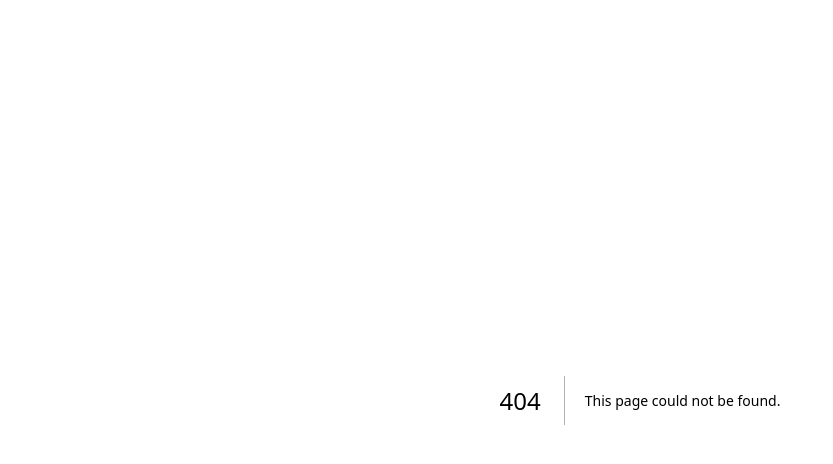
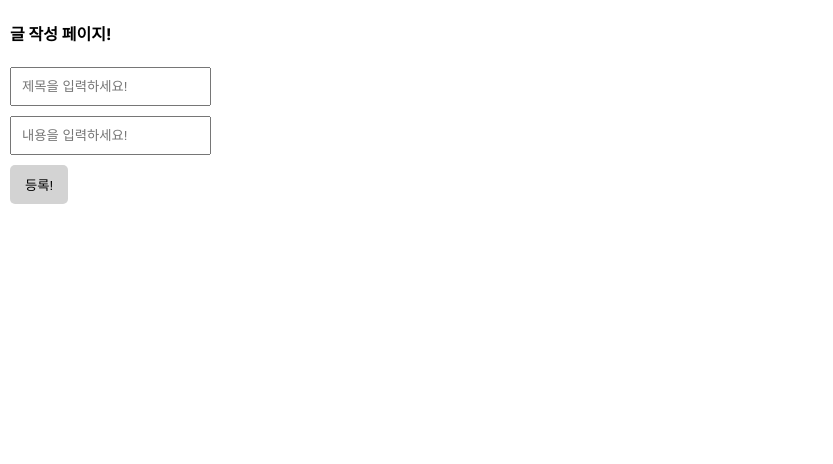
Before and after one commit to layla-focalors/nextjs_post, a Next.js app: page /write in a window 1280 px wide. Before the commit this address had no page. Shown: the top 464 px of the page, without its empty margins (0-833 px from the left). Built offline with nearby package versions, Linux system fonts and the light colour scheme.

Commit message:
add files

```diff
--- a/app/globals.css
+++ b/app/globals.css
@@ -1,5 +1,5 @@
 body {
-  margin: 0;
+  margin: 10px;
 }
 .list-bg {
   background: rgb(249, 250, 255);
@@ -21,3 +21,19 @@ body {
   color: grey;
   margin : 5px 0px;
 }
+
+.p-20 {
+  padding: 20px;
+}
+input {
+  box-sizing: border-box;
+  padding: 10px;
+  display: block;
+  margin-bottom: 10px;
+}
+button {
+  padding: 10px 15px;
+  background: lightgray;
+  border: none;
+  border-radius: 5px;
+}
--- /dev/null
+++ b/app/write/page.js
@@ -0,0 +1,14 @@
+export default function Write() {
+    return(
+        <div>
+            <h4>글 작성 페이지!</h4>
+            <form action="/api/write" method="POST">
+                <input type="text" name="title" placeholder="제목을 입력하세요!"/>
+
+                <input type="text" name="content" placeholder="내용을 입력하세요!"></input>
+
+                <button type="submit">등록!</button>
+            </form>
+        </div>
+    )
+}
--- /dev/null
+++ b/pages/api/test.js
@@ -0,0 +1,23 @@
+import { connectDB } from "@/util/database";
+
+export default async function Handler(req, res) {
+    console.log(123)
+    const client = await connectDB
+    const db = client.db("forum")
+    let result = await db.collection("post").find().toArray()
+    // else if(req.method === 'GET'){
+    //     // 서버에 있는 정보를 보내야 함!
+    //     return (
+    //         // 서버에 요청하면 응답을 꼭 해 줘야 해요!
+    //         // 안 그러면.. 무한 로딩!
+
+    //         // 오류가 없으면 200!
+    //         // 서버에 오류가 있으면 500!
+    //         // 유저 잘못은 400!
+
+    //         res.status(200).json('노아서버에요!')
+    //     )
+    //     // 마지막 : 글 쓰기 기능 구현!
+    // }
+    return res.status(200).json(result)
+}
--- /dev/null
+++ b/pages/api/time.js
@@ -0,0 +1,18 @@
+export default function Handler(req, res) {
+    let today = new Date()
+    let mode = today.toLocaleTimeString()
+    if(req.method === 'GET'){
+        return (
+            // 서버에 요청하면 응답을 꼭 해 줘야 해요!
+            // 안 그러면.. 무한 로딩!
+
+            // 오류가 없으면 200!
+            // 서버에 오류가 있으면 500!
+            // 유저 잘못은 400!
+
+            res.status(200).json(mode))
+    }
+    else{
+        res.status(400).json('잘못된 요청이에요!')
+    }
+}
--- /dev/null
+++ b/pages/api/write.js
@@ -0,0 +1,46 @@
+import { connectDB } from "@/util/database";
+import { ObjectId } from "mongodb";
+
+export default async function Handler(req, res) {
+    const client = await connectDB
+    const db = client.db("forum")
+    if(req.method === 'POST'){
+        console.log(req.body)
+        // DB에 저장하기!
+        var timeInMs = Date.now();
+
+        let content = req.body.content
+        let title = req.body.title
+
+        if(content == ''){
+            return res.status(400).json('내용을 입력해주세요!')
+        }
+        if(title == ''){
+            return res.status(400).json('제목을 입력해주세요!')
+        }
+
+        let data = {"_id" : new ObjectId(timeInMs), 'title' : title, 'content' : content}
+
+        // DB 예외처리! ( try, catch 문 사용! )
+        // db에 직접 저장은 위험하기에 user -> server -> db 순으로 개발하기!
+
+        try {
+            db.collection("post").insertOne(data)
+        }
+        catch(err){
+            console.log(err)
+            return res.status(500).json(err)
+        }
+
+
+        return (
+            // 이 코드 실행 후 페이지 이동!
+            res.status(200).redirect("/list")
+            // location.href = "/list"
+        )
+        // return res.status(200)
+    }
+    else{
+        res.status(400).json('잘못된 요청이에요!')
+    }
+}
```
Also changed, not shown: app/list/detailLINK.js (added, +24 -0 lines), app/list/page.js (+7 -1 lines).
